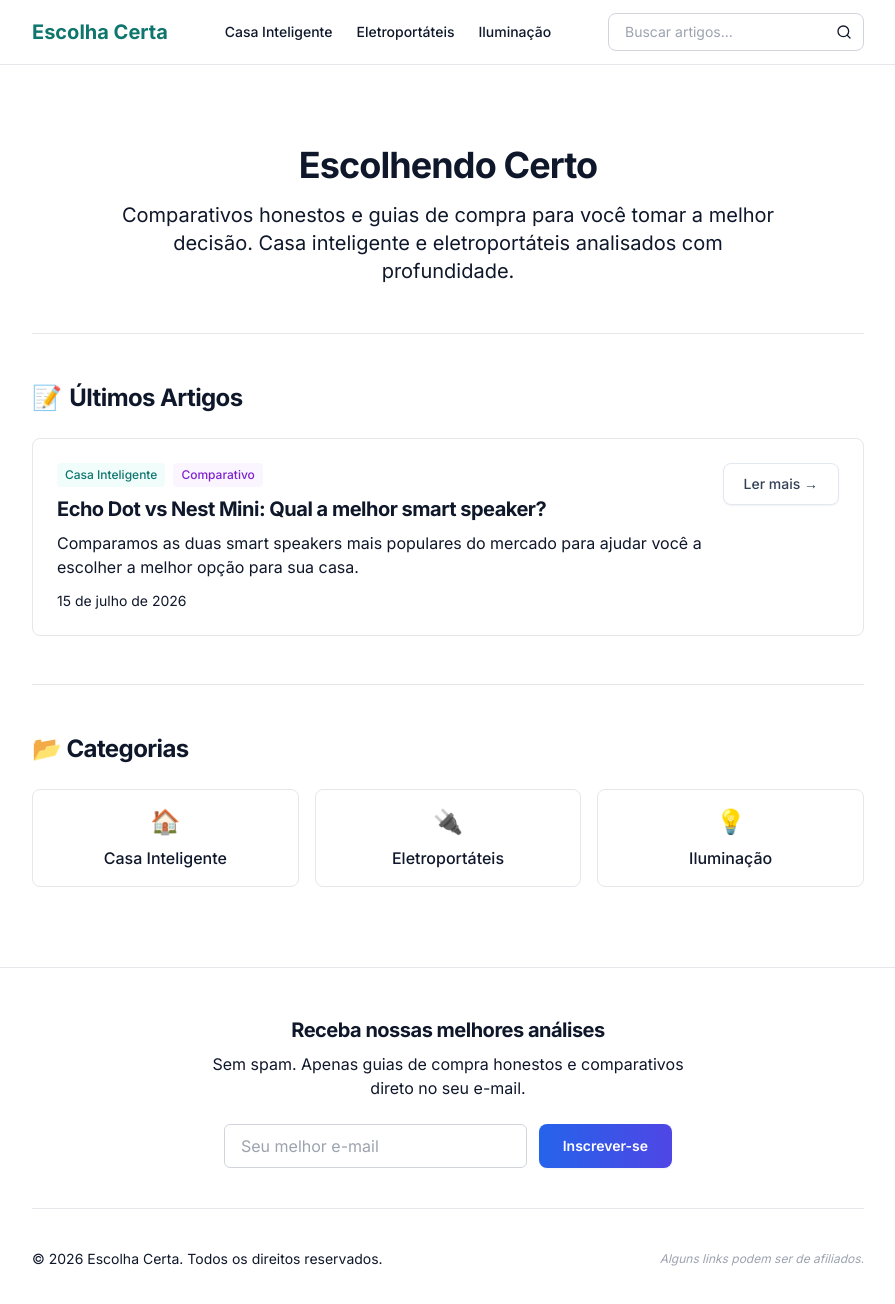
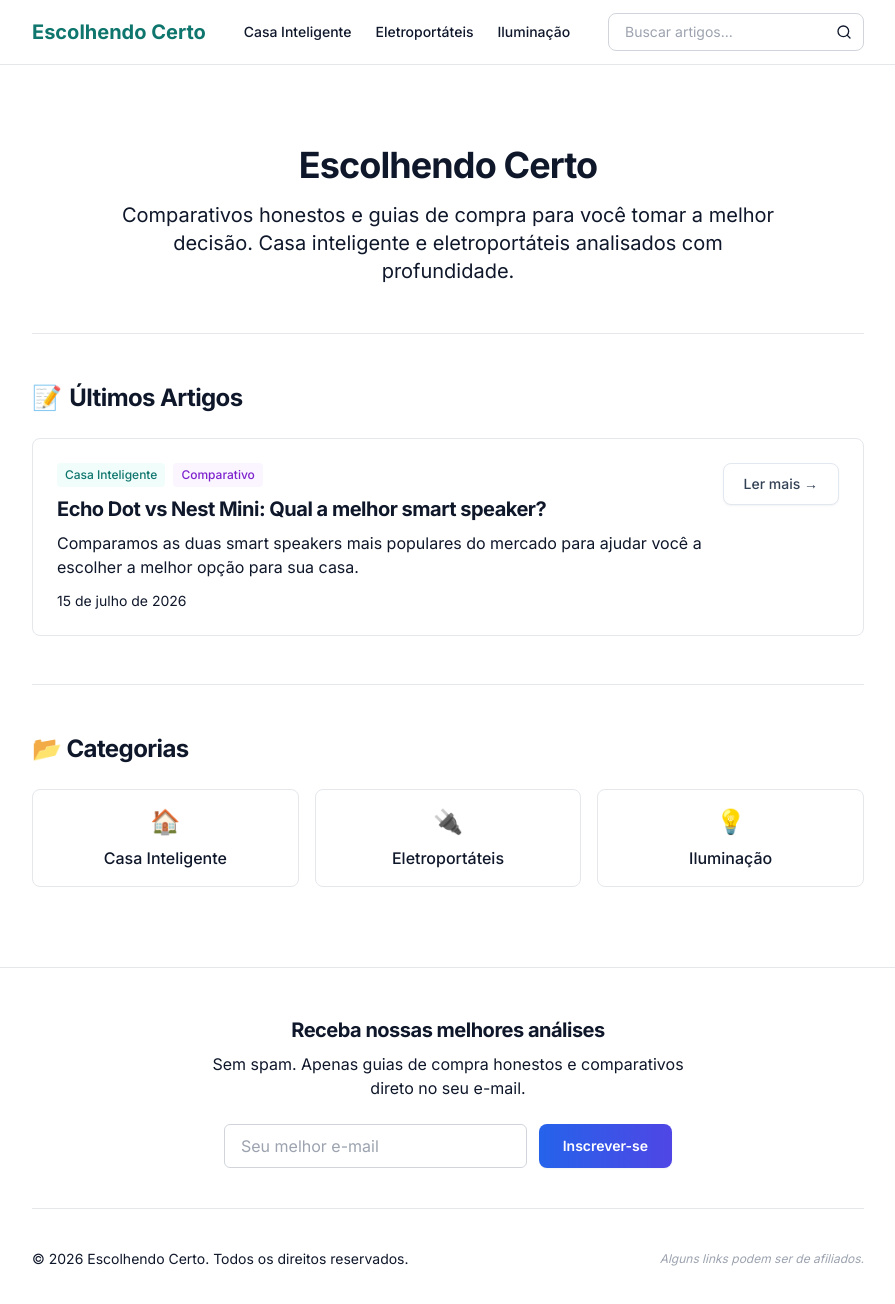
Before and after one commit to evertonpithanjr/escolha-certa, a Next.js app: page / in a window 1280 px wide. Shown: the top 1304 px of the page, without its empty margins (192-1087 px from the left). Built offline with nearby package versions, Linux system fonts and the light colour scheme.

Commit message:
Atualiza título no header para Escolhendo Certo

```diff
--- a/app/artigo/[slug]/page.tsx
+++ b/app/artigo/[slug]/page.tsx
@@ -18,7 +18,7 @@
   if (!post) return {};
 
   return {
-    title: `${post.title} | Escolha Certa`,
+    title: `${post.title} | Escolhendo Certo`,
     description: post.excerpt,
   };
 }
--- a/app/layout.tsx
+++ b/app/layout.tsx
@@ -53,7 +53,7 @@
 
             {/* Copyright e Aviso de Afiliados */}
             <div className="flex flex-col sm:flex-row justify-between items-center gap-4 text-sm text-text-muted">
-              <p>© {new Date().getFullYear()} Escolha Certa. Todos os direitos reservados.</p>
+              <p>© {new Date().getFullYear()} Escolhendo Certo. Todos os direitos reservados.</p>
               <p className="text-xs italic text-gray-400">
                 Alguns links podem ser de afiliados.
               </p>
--- a/components/Header.tsx
+++ b/components/Header.tsx
@@ -8,7 +8,7 @@
         <div className="flex items-center justify-between h-16 gap-4">
           {/* Logo */}
           <Link href="/" className="flex items-center gap-2 flex-shrink-0">
-            <span className="text-xl font-bold text-brand-700">Escolha Certa</span>
+            <span className="text-xl font-bold text-brand-700">Escolhendo Certo</span>
           </Link>
 
           {/* Navegação */}
```
